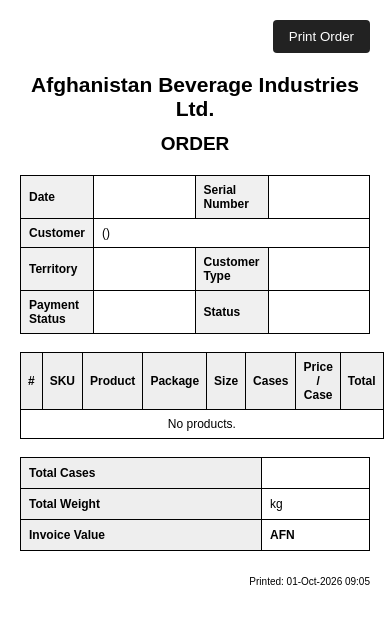
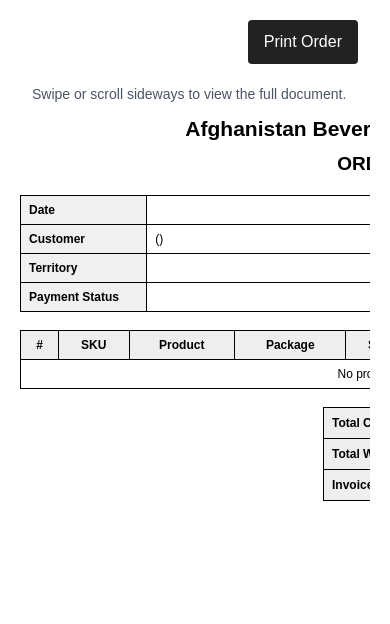
Before and after one commit to Abdullah-Ahmadi/order-management-system, a Django app: template orders/templates/orders/order_print.html in a window 390 px wide. Shown: the top 624 px of the page. Run offline with Django 3.2, Linux system fonts and the light colour scheme; the template is opened without the code that fills it, so the values that code supplies are empty.

Commit message:
Fix mobile print previews and expand project documentation

```diff
--- /dev/null
+++ b/orders/static/orders/css/print_preview.css
@@ -0,0 +1,72 @@
+/* Keep paper-sized documents inside a scrollable screen preview. */
+.print-preview-hint {
+    display: none;
+}
+
+@media screen {
+    .print-preview {
+        width: 100%;
+        max-width: 100%;
+        min-width: 0;
+        overflow-x: auto;
+    }
+
+    .print-preview:focus-visible {
+        outline: 2px solid #2563eb;
+        outline-offset: -2px;
+    }
+
+    .order-sheet {
+        min-width: 186mm;
+    }
+
+    .print-controls,
+    .delivery-print-controls {
+        box-sizing: border-box;
+        width: 100%;
+        max-width: 210mm;
+        margin-left: auto;
+        margin-right: auto;
+        padding: 0 12px;
+        display: flex;
+        flex-wrap: wrap;
+        align-items: center;
+        justify-content: flex-end;
+        gap: 12px;
+    }
+
+    .print-button,
+    .delivery-print-button {
+        min-height: 44px;
+        max-width: 100%;
+        font-size: 16px;
+        line-height: 1.25;
+        white-space: normal;
+    }
+
+    .copy-control input {
+        min-height: 44px;
+        font-size: 16px;
+    }
+
+    .copy-message {
+        overflow-wrap: anywhere;
+    }
+}
+
+@media screen and (max-width: 820px) {
+    .print-preview-hint {
+        display: block;
+        margin: 12px;
+        color: #4b5563;
+        font-size: 14px;
+        line-height: 1.5;
+    }
+}
+
+@media print {
+    .print-preview,
+    .order-sheet {
+        display: contents;
+    }
+}
--- a/orders/templates/orders/delivery_note_print.html
+++ b/orders/templates/orders/delivery_note_print.html
@@ -24,6 +24,7 @@
         href="{% static 'orders/css/delivery_note_print.css' %}"
     >
 
+    <link rel="stylesheet" href="{% static 'orders/css/print_preview.css' %}">
 </head>
 
 
@@ -57,7 +58,8 @@
          TWO DELIVERY NOTE COPIES
     ================================================== -->
 
-    <main class="delivery-note-pages">
+    <p class="print-preview-hint">Swipe or scroll sideways to view the full document.</p>
+    <main class="delivery-note-pages print-preview" tabindex="0" role="region" aria-label="Delivery note print preview">
 
 
         {% for copy in delivery_note_copies %}
--- a/orders/templates/orders/dispatch_print.html
+++ b/orders/templates/orders/dispatch_print.html
@@ -22,6 +22,7 @@
         href="{% static 'orders/css/dispatch_print.css' %}"
     >
 
+    <link rel="stylesheet" href="{% static 'orders/css/print_preview.css' %}">
 </head>
 
 
@@ -51,6 +52,8 @@
          FOUR DISPATCH COPIES
     ====================================================== -->
 
+    <p class="print-preview-hint">Swipe or scroll sideways to view the full document.</p>
+    <div class="print-preview" tabindex="0" role="region" aria-label="Dispatch print preview">
     <main class="dispatch-sheet">
 
 
@@ -451,6 +454,7 @@
 
 
     </main>
+    </div>
 
 
 
--- a/orders/templates/orders/order_print.html
+++ b/orders/templates/orders/order_print.html
@@ -1,3 +1,4 @@
+{% load static %}
 <!DOCTYPE html>
 <html lang="en">
 
@@ -163,6 +164,7 @@
             }
         }
     </style>
+    <link rel="stylesheet" href="{% static 'orders/css/print_preview.css' %}">
 </head>
 
 
@@ -192,6 +194,9 @@
          HEADER
     ================================================== -->
 
+    <p class="print-preview-hint">Swipe or scroll sideways to view the full document.</p>
+    <div class="print-preview" tabindex="0" role="region" aria-label="Order print preview">
+    <div class="order-sheet">
     <header class="header">
 
         <h1 class="company-name">
@@ -444,6 +449,8 @@
         {% now "d-M-Y H:i" %}
     </div>
 
+    </div>
+    </div>
 </div>
 
 
--- a/orders/templates/orders/purchase_request_print.html
+++ b/orders/templates/orders/purchase_request_print.html
@@ -24,6 +24,7 @@
         href="{% static 'orders/css/purchase_request_print.css' %}"
     >
 
+    <link rel="stylesheet" href="{% static 'orders/css/print_preview.css' %}">
 </head>
 
 
@@ -70,7 +71,8 @@
          PRINTED PAGES ARE INSERTED HERE
     ================================================== -->
 
-    <div id="purchase-request-pages"></div>
+    <p class="print-preview-hint">Swipe or scroll sideways to view the full document.</p>
+    <div id="purchase-request-pages" class="print-preview" tabindex="0" role="region" aria-label="Purchase request print preview"></div>
 
 
 
```
Also changed, not shown: README.md.
